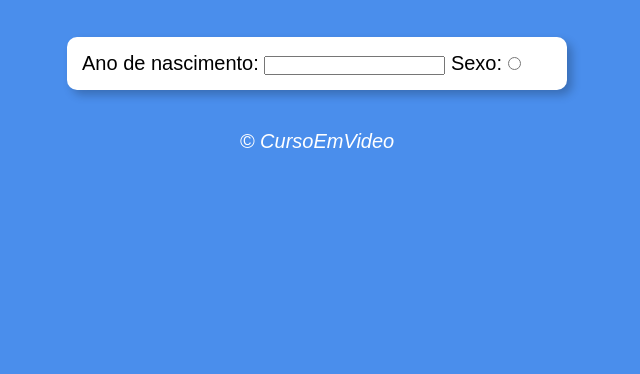
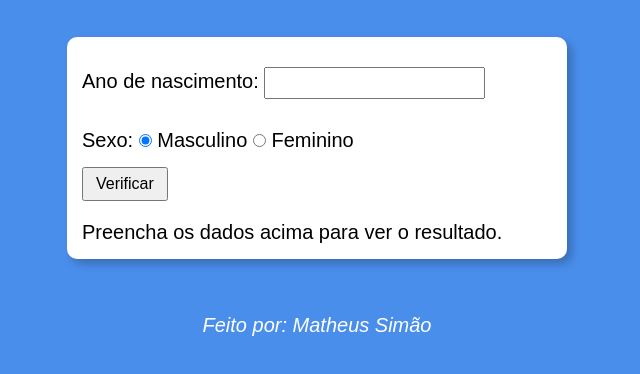
Before and after one commit to mthsimao/javascript, a plain HTML site: page aulas/aula12-exercicios/ex015/modelo.html in a window 1280 px wide. Shown: the part 88-462 px from the top of the page, without its empty margins (323-963 px from the left). Drawn offline with Linux system fonts and the light colour scheme.

Commit message:
exercício feito

```diff
--- a/aulas/aula12-exercicios/ex015/modelo.html
+++ b/aulas/aula12-exercicios/ex015/modelo.html
@@ -3,7 +3,7 @@
 <head>
     <meta charset="UTF-8">
     <meta name="viewport" content="width=device-width, initial-scale=1.0">
-    <title>Hora do Dia</title>
+    <title>Verificador de idade</title>
     <link rel="stylesheet" href="style.css">
 </head>
 <body>
@@ -13,18 +13,29 @@
 
     <main>
         <section>
-            <div id="form">
-                <label for="ianoNas">Ano de nascimento: </label>
-                <input type="number" name="anoNas" id="ianoNas">
+            <div>
+                <p>Ano de nascimento:
+                    <input type="number" name="txtano" id="itxtano">
+                </p>
 
-                <label for="isex">Sexo:</label>
-                <input type="radio" name="sex" id="">
+                <p>Sexo:
+                    <input type="radio" name="sex" id="imasc" checked>
+                    <label for="imasc">Masculino</label>
+                    <input type="radio" name="sex" id="ifem">
+                    <label for="ifem">Feminino</label>
+                </p>
+
+                <input type="button" value="Verificar" onclick="verificar()">
+            </div>
+
+            <div id="resultado">
+                Preencha os dados acima para ver o resultado.
             </div>
         </section>
     </main>
 
     <footer>
-        <p>&copy; CursoEmVideo</p>
+        <p>Feito por: Matheus Simão</p>
     </footer>
 
 
--- a/aulas/aula12-exercicios/ex015/script.js
+++ b/aulas/aula12-exercicios/ex015/script.js
@@ -0,0 +1,58 @@
+function verificar() {
+
+    var data = new Date()
+    var ano = data.getFullYear()
+    var inputAno = document.getElementById('itxtano')
+    var resultado = document.querySelector('div#resultado')
+
+    if (inputAno.value == 0 || Number(inputAno.value) > ano ) {
+        alert('[ERROR] Verifique os dados e tente novamente')
+
+    } else {
+        var sex = document.getElementsByName('sex')
+        var idade = ano - Number(inputAno.value)
+        var genero = ''
+
+        var img = document.createElement('img')
+        img.setAttribute('id', 'foto')
+
+        if (sex[0].checked) {
+            genero = 'Homem'
+            if (idade >= 0 && idade <= 10 ) {
+                // criança
+                img.setAttribute('src', 'img/bebe-homem.png')
+            } else if (idade > 10 && idade <= 22) {
+                //jovem
+                img.setAttribute('src', 'img/jovem-homem.png')
+            } else if (idade > 22 && idade < 55) {
+                // adulto
+                img.setAttribute('src', 'img/homem-adulto.png')
+            } else {
+                // idoso
+                img.setAttribute('src', 'img/homem-idoso.png')
+            }
+        } else if (sex[1].checked) {
+            genero = 'Mulher'
+
+            if (idade >= 0 && idade <=10) {
+                //criança
+                img.setAttribute('src', 'img/bebe-mulher.png')
+            } else if (idade > 10 && idade <= 22) {
+                //jovem
+                img.setAttribute('src', 'img/jovem-mulher.png')
+            } else if (idade > 22 && idade < 55) {
+                // adulta
+                img.setAttribute('src', 'img/mulher-adulta.png')
+            } else {
+                // idosa
+                img.setAttribute('src', 'img/mulher-idosa.png')
+            }
+        }
+
+        resultado.style.textAlign = 'center'
+        resultado.innerHTML = `Detectamos ${genero} com ${idade} anos.`
+        resultado.appendChild(img)
+        img.style.padding = '12px'
+        img.style.width = '250px'
+    }
+}
--- a/aulas/aula12-exercicios/ex015/style.css
+++ b/aulas/aula12-exercicios/ex015/style.css
@@ -27,6 +27,25 @@ section {
     box-shadow: 5px 5px 10px rgba(0, 0, 0, 0.233);
 }
 
+#itxtano {
+    font: normal 12pt Arial;
+    padding: 5px;
+}
+
+input[type=button] {
+    padding: 6px 12px;
+    font: normal 12pt Arial;
+
+}
+
+#resultado {
+    padding-top: 20px;
+}
+
+p {
+    padding: 15px 0px;
+}
+
 footer {
     font-style: italic;
 }
```
Also changed, not shown: aulas/aula12-exercicios/ex015/img/bebe-homem.png (added), aulas/aula12-exercicios/ex015/img/bebe-mulher.png (added), aulas/aula12-exercicios/ex015/img/homem-adulto.png (added), aulas/aula12-exercicios/ex015/img/homem-idoso.png (added), aulas/aula12-exercicios/ex015/img/jovem-homem.png (added), aulas/aula12-exercicios/ex015/img/jovem-mulher.png (added), aulas/aula12-exercicios/ex015/img/mulher-adulta.png (added), aulas/aula12-exercicios/ex015/img/mulher-idosa.png (added).
